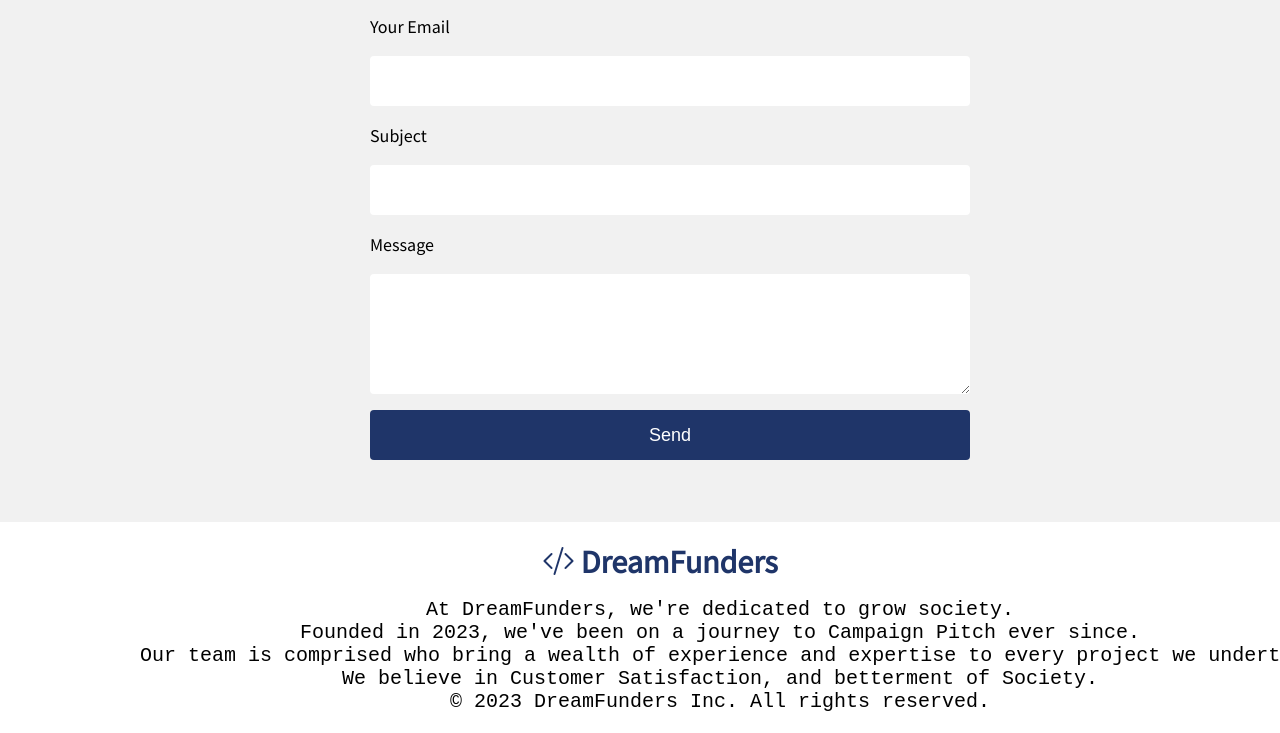
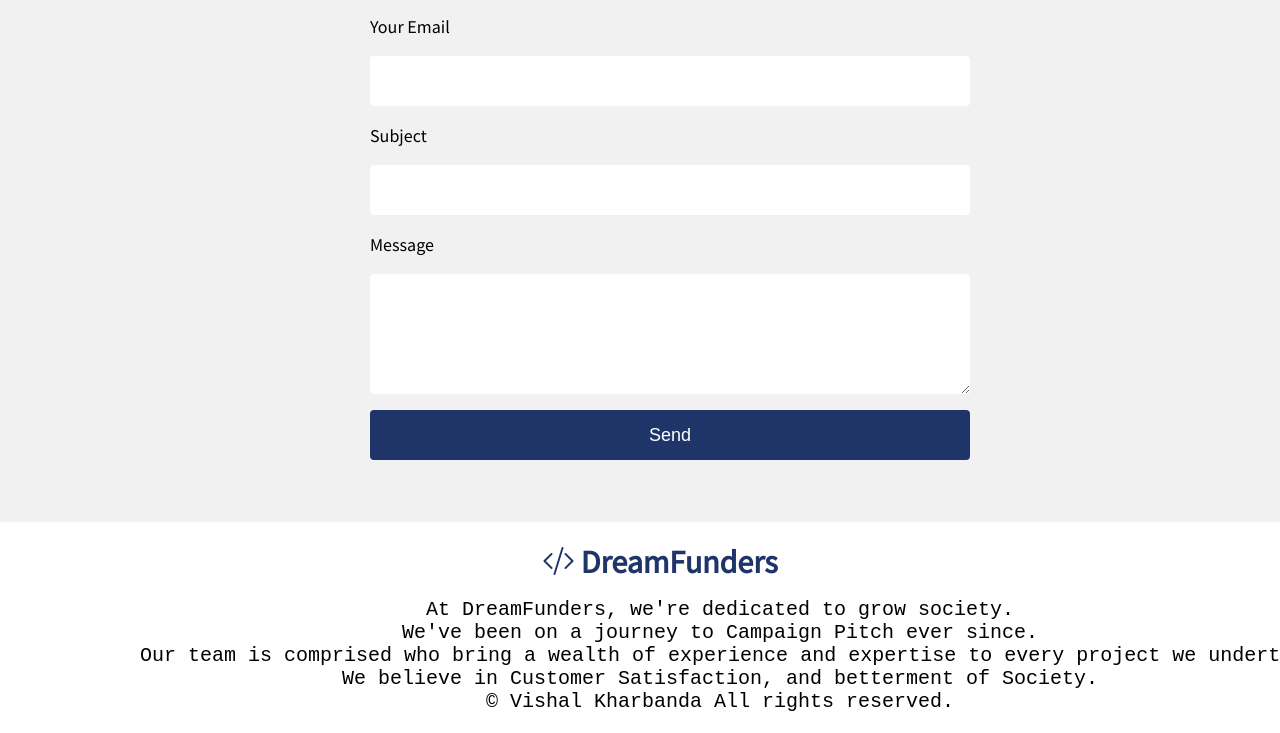
Before and after one commit to Vintage-K11/Crowd-demo, a plain HTML site: page index.html in a window 1280 px wide. Shown: the part 2417-3150 px from the top of the page. Drawn offline with nearby package versions, Linux system fonts and the light colour scheme.

Commit message:
edit footer

```diff
--- a/index.html
+++ b/index.html
@@ -124,10 +124,10 @@
         <h3><i class="bi bi-code-slash"></i> DreamFunders</h3>
         <pre style="font-size: 20px;">
           At DreamFunders, we're dedicated to grow society.
-          Founded in 2023, we've been on a journey to Campaign Pitch ever since.
+          We've been on a journey to Campaign Pitch ever since.
           Our team is comprised who bring a wealth of experience and expertise to every project we undertake.
           We believe in Customer Satisfaction, and betterment of Society.
-          © 2023 DreamFunders Inc. All rights reserved.
+          © Vishal Kharbanda All rights reserved.
         </pre>
         <ul class="socials">
           <li>
```
